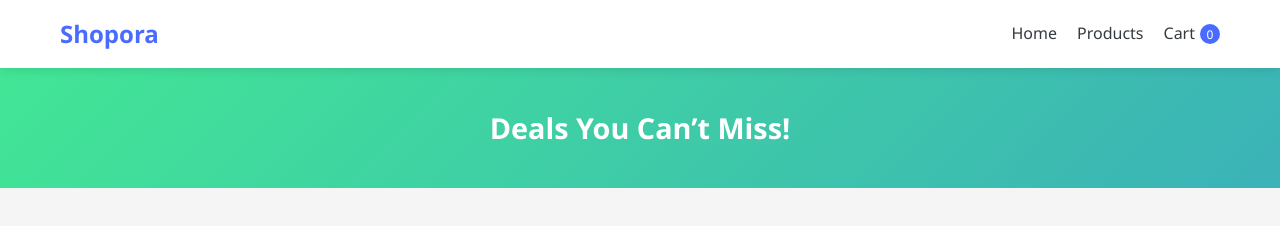
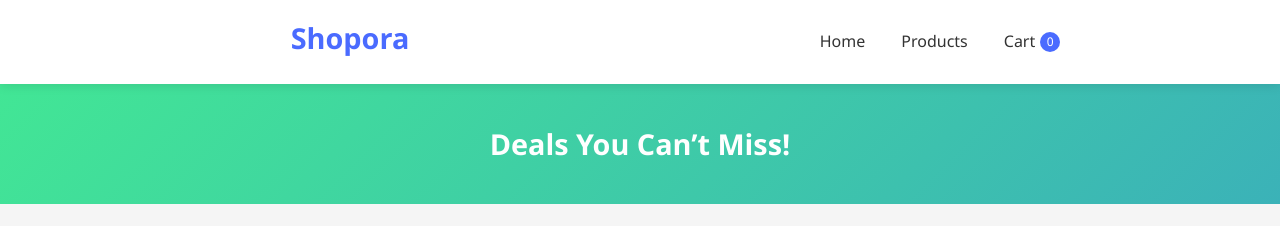
Before and after one commit to Randika-Ranjana/shopora, a plain HTML site: page index.html in a window 1280 px wide. Shown: the top 226 px of the page. Drawn offline with Linux system fonts and the light colour scheme.

Commit message:
Update styles.css

```diff
--- a/styles.css
+++ b/styles.css
@@ -852,3 +852,46 @@ footer {
     opacity: 1;
     z-index: 1;
   }
+
+.logo {
+    font-size: 1.8rem;
+    font-weight: bold;
+    flex: 1 1 100%;
+    text-align: center;
+    margin-bottom: 0.5rem;
+  }
+
+  #navbar {
+    flex: 1 1 100%;
+    text-align: center;
+  }
+
+  #navbar ul {
+    display: flex;
+    justify-content: center;
+    flex-wrap: wrap;
+    list-style: none;
+    padding: 0;
+    margin: 0;
+    gap: 1rem;
+  }
+
+  #navbar a {
+    text-decoration: none;
+    color: #333;
+    font-weight: 500;
+    font-size: 1rem;
+  }
+
+  /* Responsive tweaks */
+  @media (max-width: 600px) {
+
+    #navbar ul {
+      flex-direction: column;
+      gap: 0.5rem;
+    }
+
+    #navbar a {
+      font-size: 1.1rem;
+    }
+  }
```
